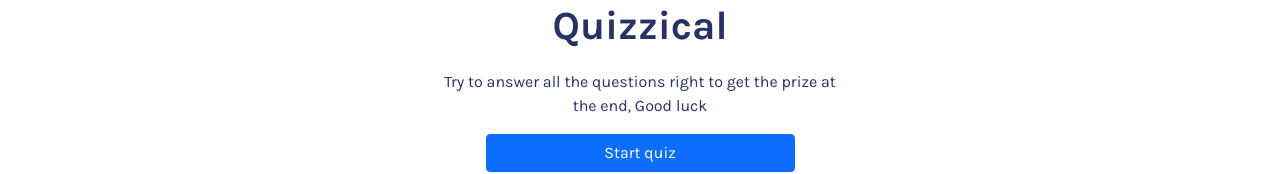
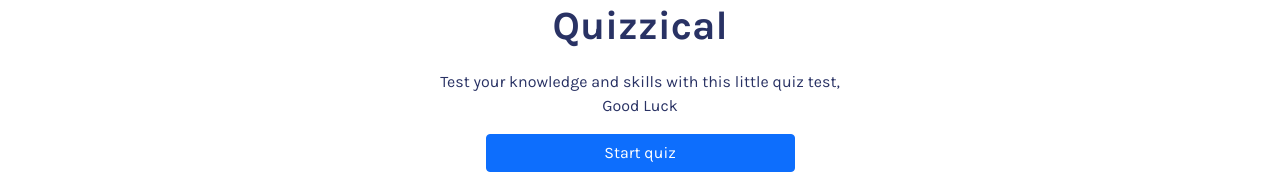
Before and after one commit to alieldeba/Quizzical, a React (Create React App) app: page / in a window 1280 px wide. Shown: the part 313-487 px from the top of the page. Built offline with nearby package versions, Linux system fonts and the light colour scheme; no server answers.

Commit message:
changing describtion

```diff
--- a/src/components/Start.jsx
+++ b/src/components/Start.jsx
@@ -12,8 +12,7 @@ export default function Start(props) {
       <section className="start__text">
         <h1 className="start__heading">Quizzical</h1>
         <p className="start__description">
-          Try to answer all the questions right to get the prize at the end, Good
-          luck
+          Test your knowledge and skills with this little quiz test, Good Luck
         </p>
         <button
           className="btn btn-primary rounded w-75 start__button"
```
